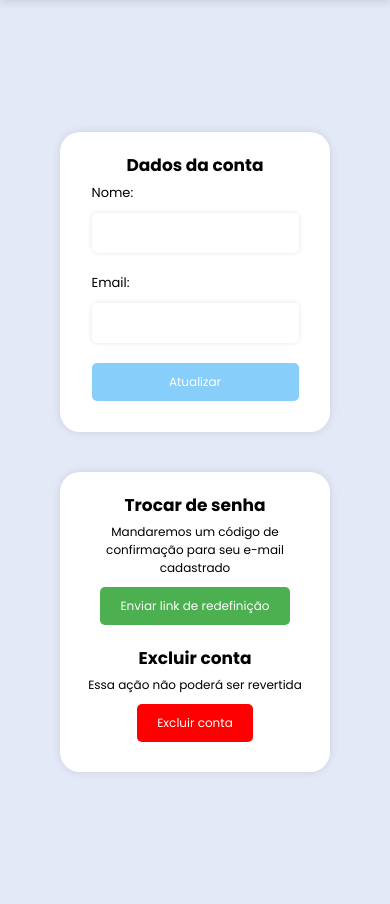
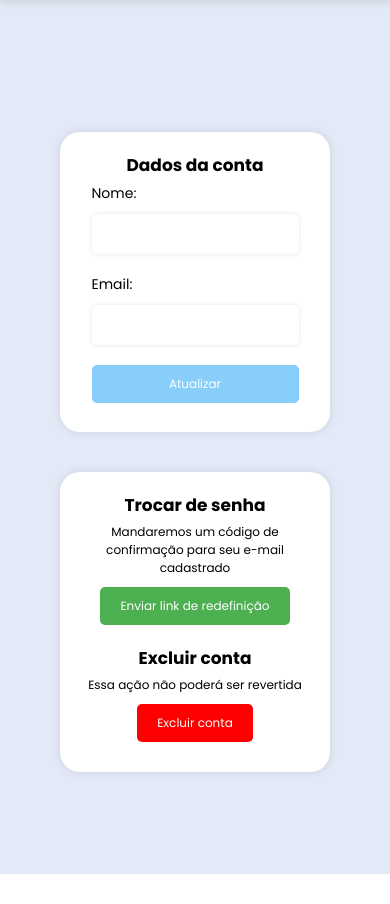
Before and after one commit to CaioAlves10/Organizae, a PHP site: page /pages/configuracoes.html in a window 390 px wide. Shown: the part 75-979 px from the top of the page. After the commit the page ends 949 px from the top, so only its background shows below. Run offline with PHP 8.4, Linux system fonts and the light colour scheme.

Commit message:
ajustes na responsividade da page Configurações

```diff
--- a/styles/configuracoes.css
+++ b/styles/configuracoes.css
@@ -84,21 +84,28 @@
   }
 }
 
-  @media (max-width: 634px) {
+@media (max-width: 730px) {
   .container {
+    font-size: 15px;
+  }
+
+  button {
     font-size: 13px;
-      display: flex;
-      justify-content: center;
-      align-items: center;
-      height: 90vh;
-      background-color: transparent;
-      border-radius: 20px;
-      margin-left: 93px;
+  }
+}
+
+@media (max-width: 650px) {
+  .container {
+    font-size: 14px;
+  }
+
+  .reset-password {
+    margin-bottom: 40px;
   }
 
 }
 
-  @media (max-width: 600px) {
+@media (max-width: 658px) {
   body {
     position: absolute;
     top: 75px;
@@ -114,18 +121,27 @@
     height: 100vh;
 
     margin: 50px 0;
+
+    position: absolute;
+    left: 88px;
+    right: 0;
   }
 
   .screen {
     width: 380px;
     height: 400px;
   }
-  }
-
-  @media (max-width: 576px) {
 
   button {
     font-size: 14px;
+  }
+}
+
+@media (max-width: 600px) {
+  .container {
+    position: absolute;
+    left: 0;
+    right: 0;
   }
 
   h2 {
@@ -177,6 +193,10 @@
   button {
     font-size: 12px;
   }
+
+  .reset-password {
+    margin-bottom: 20px;
+  }
 }
 
 @media (max-width: 330px) {
```
Lines whose indentation alone changed are shown as unchanged.
